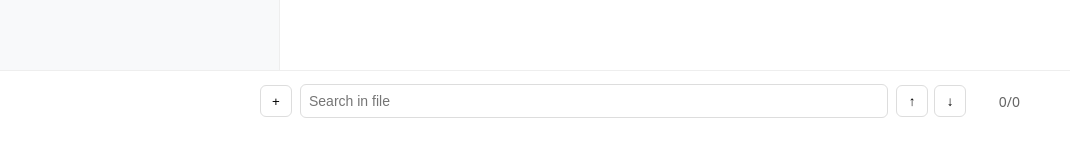
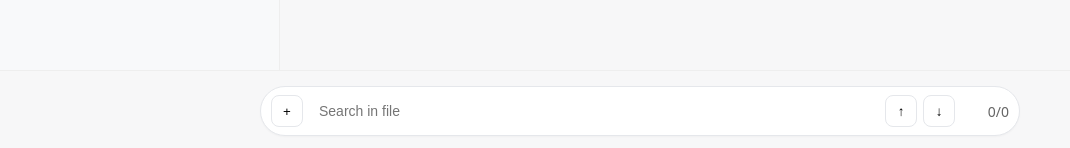
Before and after one commit to tom54699/novel-reader, a React (Vite) app: page / in a window 1280 px wide. Shown: the part 670-818 px from the top of the page, without its empty margins (0-1070 px from the left). Built offline with nearby package versions, Linux system fonts and the light colour scheme.

Commit message:
feat: render entire text as a single bubble; add filename meta; update tests (single-block display)

```diff
--- a/src/components/BottomBar.tsx
+++ b/src/components/BottomBar.tsx
@@ -2,6 +2,7 @@ export function BottomBar(props: any) {
   const { searchState = { query: '', hits: [], currentIndex: 0 }, onSearch = () => {}, onNavigateSearch = () => {}, onAddFile = () => {}, inputRef } = props
   return (
     <div className="bottombar-inner">
+      <div className="bar-surface">
         <button className="add-btn" aria-label="Add file" title="Add file" onClick={onAddFile}>
           +
         </button>
@@ -24,5 +25,6 @@ export function BottomBar(props: any) {
           </div>
         </div>
       </div>
+    </div>
   )
 }
--- a/src/components/ContentView.tsx
+++ b/src/components/ContentView.tsx
@@ -3,18 +3,9 @@ import { useEffect, useMemo, useRef } from 'react'
 export function ContentView(props: any) {
   const { doc = null, onScroll = () => {}, searchState = { query: '', hits: [], currentIndex: 0 } } = props
   const scrollerRef = useRef<HTMLDivElement | null>(null)
-  // Compute parts and offsets unconditionally to keep hooks order stable
-  const content = String(doc?.content ?? '')
-  const parts = useMemo(() => content.split(/\n{2,}/g), [content])
-  const perPartStart = useMemo(() => {
-    const res: number[] = []
-    let acc = 0
-    for (const p of parts) {
-      res.push(acc)
-      acc += p.length + 2
-    }
-    return res
-  }, [parts])
+
+  // Compute entire content as one block to mimic a single ChatGPT message
+  const content = useMemo(() => String(doc?.content ?? ''), [doc?.content])
 
   useEffect(() => {
     const el = scrollerRef.current
@@ -35,13 +26,6 @@ export function ContentView(props: any) {
       current.scrollIntoView({ behavior: 'smooth', block: 'center', inline: 'nearest' })
     }
   }, [searchState.currentIndex, doc?.id])
-
-  if (!doc)
-    return (
-      <div ref={scrollerRef} className="content-inner">
-        <div className="placeholder">Upload a .txt file to start</div>
-      </div>
-    )
 
   const renderWithHighlights = (text: string, startOffset: number) => {
     const hits = searchState.hits
@@ -68,11 +52,7 @@ export function ContentView(props: any) {
       <pre className="text-content">
         {segments.map((seg, i) =>
           seg.isHit ? (
-            <mark
-              key={i}
-              className={seg.isCurrent ? 'hit hit-current' : 'hit'}
-              data-idx={seg.idx}
-            >
+            <mark key={i} className={seg.isCurrent ? 'hit hit-current' : 'hit'} data-idx={seg.idx}>
               {seg.text}
             </mark>
           ) : (
@@ -82,15 +62,19 @@ export function ContentView(props: any) {
       </pre>
     )
   }
+
   return (
     <div ref={scrollerRef} className="content-inner" onScroll={(e) => onScroll((e.target as HTMLDivElement).scrollTop)}>
-      <div className="bubble-stack">
-        {parts.map((part, idx) => (
-          <article className="bubble" key={idx}>
-            {renderWithHighlights(part, perPartStart[idx])}
+      {doc ? (
+        <div className="bubble-stack">
+          <article className="bubble">
+            <div className="bubble-meta">{doc.name}</div>
+            {renderWithHighlights(content, 0)}
           </article>
-        ))}
-      </div>
+        </div>
+      ) : (
+        <div className="placeholder">Upload a .txt file to start</div>
+      )}
     </div>
   )
 }
--- a/src/styles.css
+++ b/src/styles.css
@@ -14,7 +14,7 @@ body {
   margin: 0;
   font-family: system-ui, -apple-system, sans-serif;
   font-size: 14px;
-  background: #ffffff;
+  background: #f7f7f8;
 }
 
 .app-root {
@@ -29,7 +29,7 @@ body {
 
 .sidebar { grid-area: sidebar; background: var(--sidebar-bg); border-right: 1px solid #eee; }
 .content { grid-area: content; overflow: hidden; display: flex; flex-direction: column; }
-.bottombar { grid-area: bottombar; border-top: 1px solid #eee; background: #fff; }
+.bottombar { grid-area: bottombar; border-top: 1px solid #eee; background: #f7f7f8; }
 
 .sidebar-inner { height: 100%; display: flex; flex-direction: column; }
 .sidebar-header { padding: 12px; font-weight: 600; }
@@ -41,16 +41,18 @@ body {
 
 .content-inner { flex: 1; overflow-y: auto; display: flex; justify-content: center; scroll-behavior: smooth; }
 .bubble-stack { width: 100%; max-width: var(--content-max); margin: 24px; }
-.bubble { background: #f7fbff; border: 1px solid #e6f0fa; border-radius: 12px; padding: 16px; margin: 12px 0; }
+.bubble { background: #ffffff; border: 1px solid #e5e7eb; border-radius: 14px; padding: 16px 18px; margin: 12px 0; box-shadow: 0 1px 2px rgba(0,0,0,0.04); }
+.bubble-meta { color: #6b7280; font-size: 12px; margin-bottom: 8px; }
 .text-content { font-family: 'Courier New', Consolas, monospace; font-size: 16px; line-height: 1.7; white-space: pre-wrap; word-break: break-word; }
 .hit { background: #ffeb3b; }
 .hit-current { outline: 2px solid #ff9800; outline-offset: 2px; }
 .placeholder { color: #888; margin: 24px; }
 
-.bottombar-inner { max-width: calc(var(--content-max)); margin: 0 auto; height: 60px; display: flex; align-items: center; gap: 8px; padding: 0 12px; }
-.add-btn, .nav-btn { height: 32px; min-width: 32px; border-radius: 6px; border: 1px solid #ddd; background: #fff; cursor: pointer; }
+.bottombar-inner { max-width: calc(var(--content-max)); margin: 0 auto; height: 60px; display: flex; align-items: center; padding: 10px 0; }
+.bar-surface { display: flex; align-items: center; gap: 8px; width: 100%; background: #ffffff; border: 1px solid #e5e7eb; border-radius: 9999px; padding: 8px 10px; box-shadow: 0 1px 2px rgba(0,0,0,0.03); }
+.add-btn, .nav-btn { height: 32px; min-width: 32px; border-radius: 8px; border: 1px solid #e5e7eb; background: #fff; cursor: pointer; }
 .add-btn:hover, .nav-btn:hover { opacity: 0.8; }
-.search-input { flex: 1; height: 32px; border: 1px solid #ddd; border-radius: 6px; padding: 0 8px; font-size: 14px; }
+.search-input { flex: 1; height: 32px; border: none; outline: none; background: transparent; padding: 0 8px; font-size: 14px; }
 .search-actions { display: flex; align-items: center; gap: 6px; }
 .search-count { min-width: 48px; text-align: right; color: #666; font-variant-numeric: tabular-nums; }
 
```
Also changed, not shown: 1 other file (tests, documents, lock files or other folders). Lines whose indentation alone changed are shown as unchanged.
